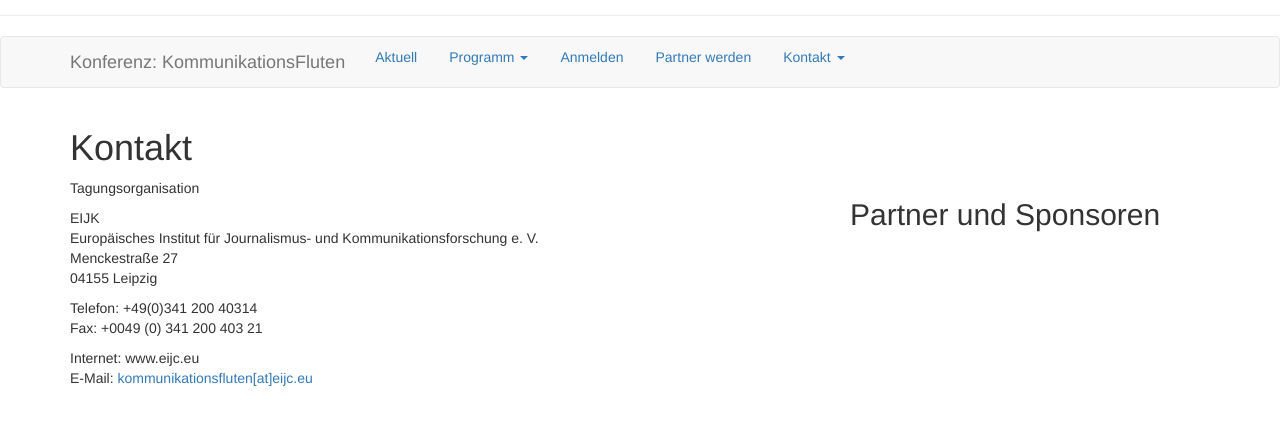
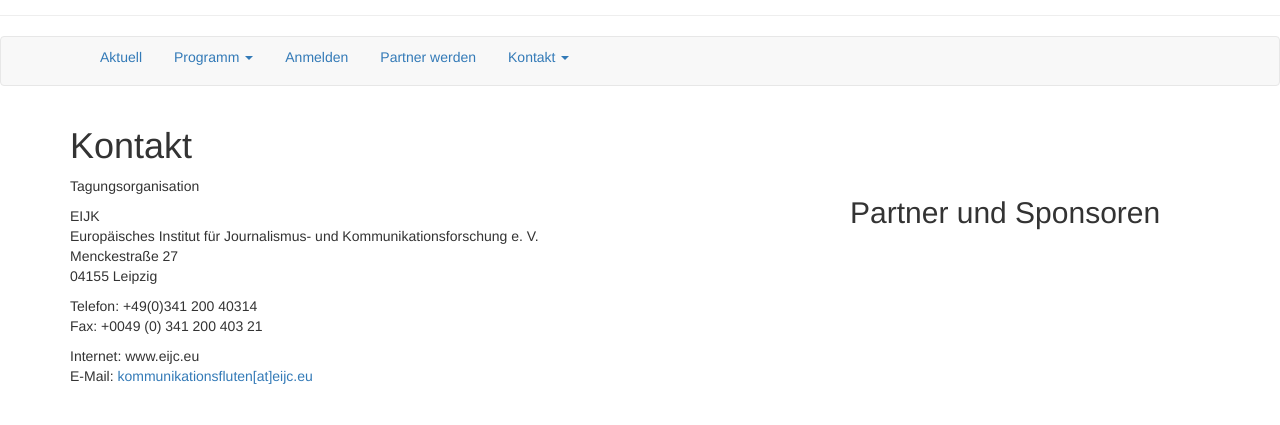
Before and after one commit to susedev/test, a Jekyll site: the page built from kontakt.html, in a window 1280 px wide, cut to the strip 131-556 px from the top of the page. Built offline with Jekyll 4.4.1, drawn with Linux system fonts in a browser that asks for light colours.

Commit message:
remove duplicate navbar-brand

```diff
--- a/_includes/navbar.html
+++ b/_includes/navbar.html
@@ -7,8 +7,6 @@
           <span class="icon-bar"></span>
           <span class="icon-bar"></span>
          </button>
-      <a class="navbar-brand" href="{{ site.base_url }}">{{ site.title }}
-      </a>
     </div>
     <div class="collapse navbar-collapse" id="bs-example-navbar-collapse-1">
       <ul class="nav nav-pills">
```
